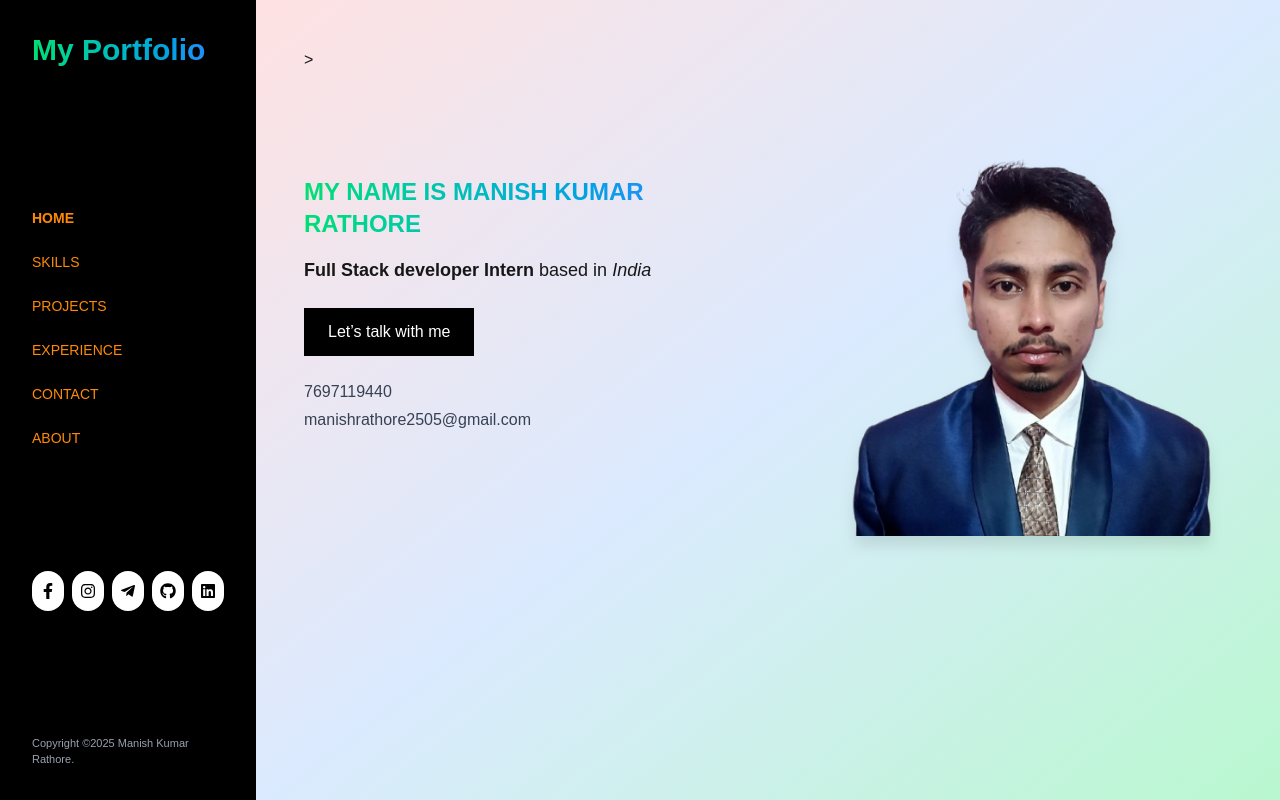
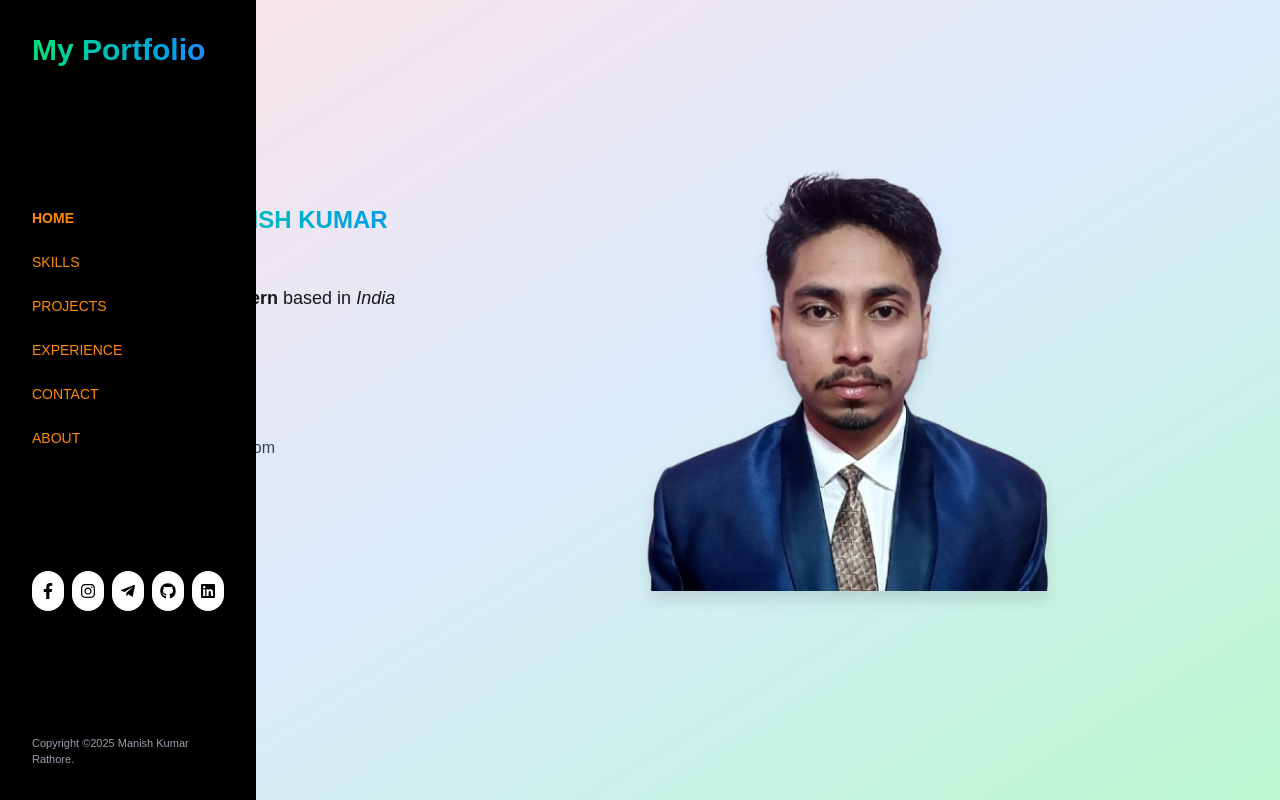
Before and after one commit to manishevdt/portfolio, a Next.js app: page / in a window 1280 px wide. Built offline with nearby package versions, Linux system fonts and the light colour scheme.

Commit message:
Remove unnecessary md:ml-64 class from Hero section

```diff
--- a/components/Hero.js
+++ b/components/Hero.js
@@ -2,7 +2,7 @@ import Image from "next/image";
 
 export default function Hero() {
   return (
-   <section className="min-h-screen p-6 md:ml-64 md:p-12 bg-gradient-to-br from-red-100 via-blue-100 to-green-200">>
+   <section className="min-h-screen p-6  md:p-12 bg-gradient-to-br from-red-100 via-blue-100 to-green-200">>
 
 
       <div className="max-w-5xl w-full flex flex-col md:flex-row items-center justify-between gap-12 md:gap-32">
```
